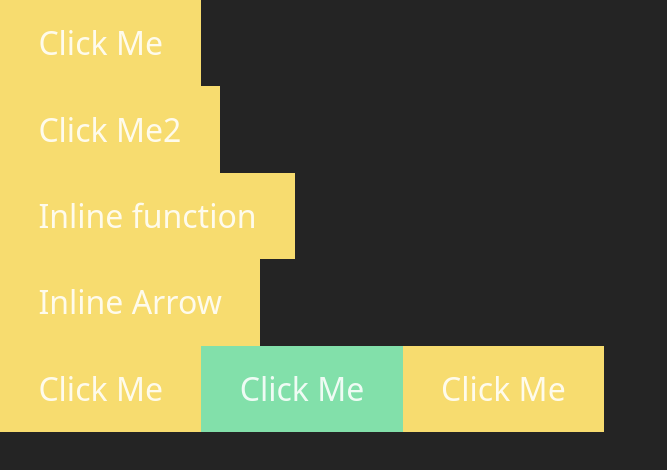
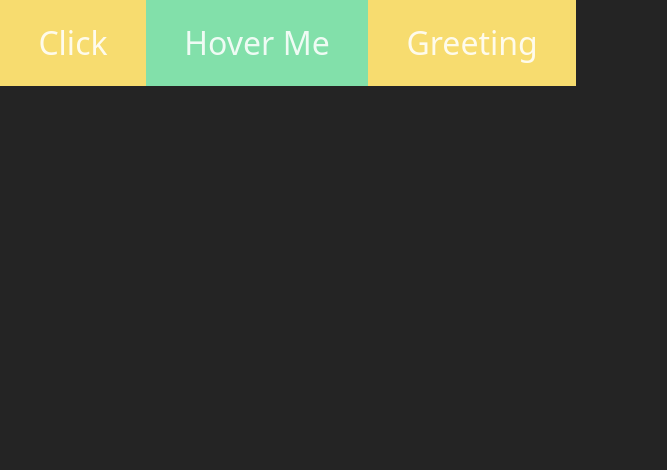
Before and after one commit to Adityaprabhulkar/React_19_series, a React (Vite) app: page / in a window 1280 px wide. Shown: the top 470 px of the page, without its empty margins (0-667 px from the left). Built offline with nearby package versions, Linux system fonts and the light colour scheme.

Commit message:
Passing Event as a props

```diff
--- a/src/App.jsx
+++ b/src/App.jsx
@@ -1,14 +1,17 @@
 // import NetflixSeries from "./components/NetflixSeries";
 // import Profile from "./components/Profile";
 import "./components/Netflix.css"
-import { EventHandling } from "./components/EventHandling";
+// import { EventHandling } from "./components/EventHandling";
+import { EventProps } from "./components/EventProps";
 
 export const App = () => {
   return (
     <section className="container">
       {/* <h1 className="card-heading">List of Best Netflix Series</h1>
       <NetflixSeries />; */}
-      <EventHandling/>
+      {/* <EventHandling/> */}
+      <EventProps/>
+
     </section>
   )
   //  <Profile/>
--- a/src/components/EventHandling.jsx
+++ b/src/components/EventHandling.jsx
@@ -36,7 +36,7 @@
         <button onClick={() => alert('Hey i am inline event function')}>Inline Arrow</button>
 
         <br/>
-
+        {/* Passing Arguments to Evenet Handlers  */}
         {/* <button onClick={handleWelcomeUser('Aditya')}>Click Me</button> */}
         <button onClick={()=>handleWelcomeUser('Aditya')}>Click Me</button>
         <button onClick={()=>handleWelcomeUser('Raj')}>Click Me</button>
--- /dev/null
+++ b/src/components/EventProps.jsx
@@ -0,0 +1,35 @@
+
+import "./EV.css"
+export const EventProps = () => {
+
+    const HandleWelcomeUser = (user) => {
+        alert(`Hey ${user}`);
+    };
+
+    const handleHover = () => {
+        alert('Hey You Hover on This')
+    }
+  return (
+    <>
+      <WelcomeUser onClick={() => HandleWelcomeUser('Aditya')}
+      onMouseEnter={handleHover}
+       />
+    </>
+  )
+}
+
+const WelcomeUser = (props) => {
+    const {onClick, onMouseEnter} = props;
+
+    const  handleGreeting = () => {
+        console.log(`hey User, Welcome`);
+        onClick();
+    };
+    return (
+        <>
+        <button onClick={onClick}>Click</button>
+        <button onMouseEnter={onMouseEnter}>Hover Me</button>
+        <button onClick={handleGreeting}>Greeting</button>
+        </>
+    )
+}
--- a/src/components/Netflix.css
+++ b/src/components/Netflix.css
@@ -7,12 +7,7 @@
     width: 100%;
 }
 
-.card-content{
-    padding: 3.2rem 1.2rem;
-    display: flex;
-    flex-direction: column;
-    gap: 1.2rem;
-}
+
 
 
 .card-heading {
```
